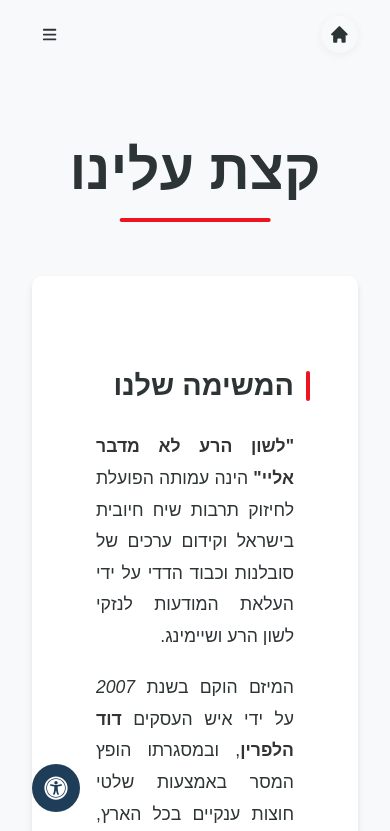
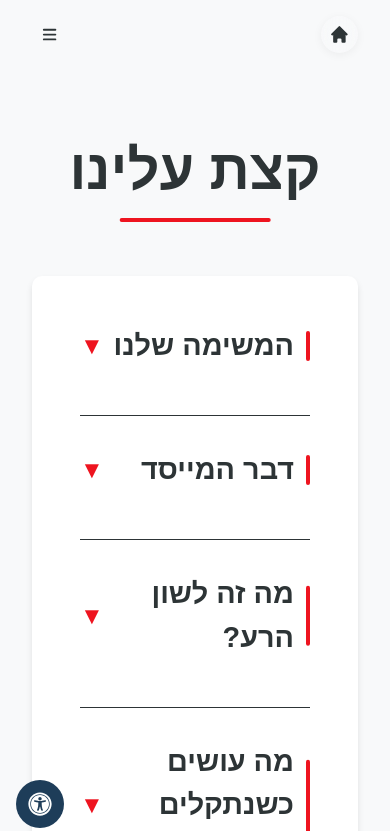
Before and after one commit to michaelhalperin/lashon-arah, a React (Create React App) app: page /about/about-us in a window 390 px wide. Shown: the top 831 px of the page. Built offline with nearby package versions, Linux system fonts and the light colour scheme.

Commit message:
mobile style fixed

```diff
--- a/src/components/common/AccessibilityWidget.js
+++ b/src/components/common/AccessibilityWidget.js
@@ -9,6 +9,10 @@ const Widget = styled(motion.div)`
   left: 2rem;
   bottom: 2rem;
   z-index: 1000;
+  @media (max-width: 768px) {
+    left: 1rem;
+    bottom: 1rem;
+  }
 `;
 
 const ToggleButton = styled(motion.button)`
--- a/src/components/common/ScrollToTop.js
+++ b/src/components/common/ScrollToTop.js
@@ -19,6 +19,10 @@ const ScrollButton = styled(motion.button)`
   border: none;
   box-shadow: 0 2px 4px rgba(0, 0, 0, 0.2);
   z-index: 1000;
+  @media (max-width: 768px) {
+    bottom: 1rem;
+    right: 1rem;
+  }
 `;
 
 export const ScrollToTop = () => {
--- a/src/pages/Contact.js
+++ b/src/pages/Contact.js
@@ -20,9 +20,10 @@ const ContactInfo = styled.div`
   flex-wrap: wrap;
   padding: 2rem;
 
-  @media (max-width: 768px) {
+  @media (min-width: 768px) {
     flex-direction: column;
     align-items: center;
+    width: 100px;
   }
 `;
 
@@ -94,6 +95,9 @@ const ContentWrapper = styled.div`
     font-size: 1.3rem;
     color: ${({ theme }) => theme.colors.text.primary};
     font-weight: 600;
+    @media (max-width: 768px) {
+      font-size: 1.1rem;
+    }
   }
 `;
 
@@ -158,9 +162,9 @@ export const Contact = () => {
       <Container>
         <PageHeader>
           <motion.h2
-          initial={{ opacity: 0, y: 20 }}
-          whileInView={{ opacity: 1, y: 0 }}
-          transition={{ duration: 0.6 }}
+            initial={{ opacity: 0, y: 20 }}
+            whileInView={{ opacity: 1, y: 0 }}
+            transition={{ duration: 0.6 }}
           >
             צרו קשר
           </motion.h2>
@@ -214,16 +218,16 @@ export const Contact = () => {
             transition: {
               type: "spring",
               stiffness: 200,
-              damping: 20
-            }
+              damping: 20,
+            },
           }}
           exit={{
             opacity: 0,
             x: 100,
             scale: 0.8,
             transition: {
-              duration: 0.3
-            }
+              duration: 0.3,
+            },
           }}
         >
           <motion.span
@@ -233,8 +237,8 @@ export const Contact = () => {
               transition: {
                 delay: 0.1,
                 type: "spring",
-                stiffness: 300
-              }
+                stiffness: 300,
+              },
             }}
           >
             ✓
--- a/src/pages/subpages/AboutUs.js
+++ b/src/pages/subpages/AboutUs.js
@@ -208,6 +208,42 @@ const CardTitle = styled.h4`
   margin: 0;
 `;
 
+const SectionHeader = styled.div`
+  display: flex;
+  align-items: center;
+  justify-content: space-between;
+  cursor: pointer;
+
+  @media (min-width: 1200px) {
+    cursor: default;
+  }
+
+  h3 {
+    margin: 0;
+  }
+`;
+
+const CollapseIcon = styled(motion.span)`
+  display: none;
+  font-size: 1.5rem;
+  color: ${({ theme }) => theme.colors.red};
+
+  @media (max-width: 1200px) {
+    display: block;
+  }
+`;
+
+const SectionContent = styled(motion.div)`
+  @media (max-width: 1200px) {
+    overflow: hidden;
+  }
+
+  @media (min-width: 1201px) {
+    height: auto !important;
+    opacity: 1 !important;
+  }
+`;
+
 const topicsContent = {
   what: {
     title: "המשימה שלנו",
@@ -272,7 +308,6 @@ const topicsContent = {
         <StyledHighlight>לשון הרע לא מדבר אלי</StyledHighlight> בפרס ירושלים
         היוקרתי וזאת רק ההתחלה.
       </>,
-      <StyledLink>הצטרפו גם אתם, יחד אנחנו יכולים להשפיע.</StyledLink>,
     ],
     speak: {
       title: "דבר המייסד",
@@ -477,24 +512,6 @@ const topicsContent = {
       ],
     },
   },
-  //   how: {
-  //     title: "הדרך שלנו",
-  //     content: [
-  //       "אנחנו פועלים במספר מישורים מרכזיים:",
-  //       "חינוך - תכניות חינוכיות בבתי ספר ומוסדות חינוך",
-  //       "הסברה - הרצאות וסדנאות לקהל הרחב",
-  //       "פעילות קהילתית - יצירת מפגשים ואירועים המחברים בין קהילות שונות",
-  //     ],
-  //   },
-  //   vision: {
-  //     title: "החזון שלנו",
-  //     content: [
-  //       "אנו שואפים ליצור חברה ישראלית מאוחדת ומכבדת, בה:",
-  //       "כל אדם מרגיש שייך ומוערך",
-  //       "קיים דיאלוג פתוח ומכבד בין כל חלקי החברה",
-  //       "הגיוון והשוני נתפסים כמקור עוצמה ולא כמכשול",
-  //     ],
-  //   },
 };
 
 const linkCards = [
@@ -523,6 +540,12 @@ const linkCards = [
 export const AboutUs = () => {
   const topic = topicsContent.what;
   const [activeSection, setActiveSection] = useState("main");
+  const [expandedSections, setExpandedSections] = useState({
+    main: false,
+    speak: false,
+    explain: false,
+    toDo: false
+  });
 
   const scrollToSection = (sectionId) => {
     const section = document.getElementById(sectionId);
@@ -555,6 +578,40 @@ export const AboutUs = () => {
     return () => window.removeEventListener("scroll", handleScroll);
   }, []);
 
+  useEffect(() => {
+    const handleResize = () => {
+      if (window.innerWidth > 1200) {
+        setExpandedSections({
+          main: true,
+          speak: true,
+          explain: true,
+          toDo: true
+        });
+      } else {
+        setExpandedSections({
+          main: false,
+          speak: false,
+          explain: false,
+          toDo: false
+        });
+      }
+    };
+
+    window.addEventListener('resize', handleResize);
+    handleResize(); // Initial check
+
+    return () => window.removeEventListener('resize', handleResize);
+  }, []);
+
+  const toggleSection = (sectionId) => {
+    if (window.innerWidth <= 1200) {
+      setExpandedSections(prev => ({
+        ...prev,
+        [sectionId]: !prev[sectionId]
+      }));
+    }
+  };
+
   return (
     <InsiderSection>
       <Container>
@@ -568,90 +625,106 @@ export const AboutUs = () => {
           </motion.h1>
         </PageHeader>
 
-        <Content
-          initial={{ opacity: 0, y: 20 }}
-          animate={{ opacity: 1, y: 0 }}
-          transition={{ duration: 0.6 }}
+        <Content>
+          <motion.div id="main">
+            <SectionHeader onClick={() => toggleSection("main")}>
+              <motion.h3>{topic.title}</motion.h3>
+              <CollapseIcon
+                animate={{ rotate: expandedSections.main ? 180 : 0 }}
               >
-          <motion.div
-            id="main"
-            initial={{ opacity: 0, y: 20 }}
-            animate={{ opacity: 1, y: 0 }}
-            transition={{ delay: 0.5 }}
+                ▼
+              </CollapseIcon>
+            </SectionHeader>
+            <SectionContent
+              animate={{
+                height: expandedSections.main ? "auto" : 0,
+                opacity: expandedSections.main ? 1 : 0
+              }}
+              transition={{ duration: 0.3 }}
             >
-            <motion.h3>{topic.title}</motion.h3>
               {topic.content.map((paragraph, index) => (
-              <motion.p
-                key={`main-${index}`}
-                initial={{ opacity: 0, y: 10 }}
-                animate={{ opacity: 1, y: 0 }}
-                transition={{ delay: 0.7 + 0.2 * index }}
-              >
+                <motion.p key={`main-${index}`}>
                   {paragraph}
                 </motion.p>
               ))}
+            </SectionContent>
           </motion.div>
 
           {topic.speak && (
-            <motion.div
-              id="speak"
-              initial={{ opacity: 0, y: 20 }}
-              animate={{ opacity: 1, y: 0 }}
-              transition={{ delay: 0.5 }}
+            <motion.div id="speak">
+              <SectionHeader onClick={() => toggleSection("speak")}>
+                <motion.h3>{topic.speak.title}</motion.h3>
+                <CollapseIcon
+                  animate={{ rotate: expandedSections.speak ? 180 : 0 }}
                 >
-              <motion.h3>{topic.speak.title}</motion.h3>
+                  ▼
+                </CollapseIcon>
+              </SectionHeader>
+              <SectionContent
+                animate={{
+                  height: expandedSections.speak ? "auto" : 0,
+                  opacity: expandedSections.speak ? 1 : 0
+                }}
+                transition={{ duration: 0.3 }}
+              >
                 {topic.speak.content.map((paragraph, index) => (
-                <motion.p
-                  key={`speak-${index}`}
-                  initial={{ opacity: 0, y: 10 }}
-                  animate={{ opacity: 1, y: 0 }}
-                  transition={{ delay: 0.7 + 0.2 * index }}
-                >
+                  <motion.p key={`speak-${index}`}>
                     {paragraph}
                   </motion.p>
                 ))}
+              </SectionContent>
             </motion.div>
           )}
 
           {topic.explain && (
-            <motion.div
-              id="explain"
-              initial={{ opacity: 0, y: 20 }}
-              animate={{ opacity: 1, y: 0 }}
-              transition={{ delay: 0.5 }}
+            <motion.div id="explain">
+              <SectionHeader onClick={() => toggleSection("explain")}>
+                <motion.h3>{topic.explain.title}</motion.h3>
+                <CollapseIcon
+                  animate={{ rotate: expandedSections.explain ? 180 : 0 }}
                 >
-              <motion.h3>{topic.explain.title}</motion.h3>
+                  ▼
+                </CollapseIcon>
+              </SectionHeader>
+              <SectionContent
+                animate={{
+                  height: expandedSections.explain ? "auto" : 0,
+                  opacity: expandedSections.explain ? 1 : 0
+                }}
+                transition={{ duration: 0.3 }}
+              >
                 {topic.explain.content.map((paragraph, index) => (
-                <motion.p
-                  key={`explain-${index}`}
-                  initial={{ opacity: 0, y: 10 }}
-                  animate={{ opacity: 1, y: 0 }}
-                  transition={{ delay: 0.7 + 0.2 * index }}
-                >
+                  <motion.p key={`explain-${index}`}>
                     {paragraph}
                   </motion.p>
                 ))}
+              </SectionContent>
             </motion.div>
           )}
 
           {topic.toDo && (
-            <motion.div
-              id="toDo"
-              initial={{ opacity: 0, y: 20 }}
-              animate={{ opacity: 1, y: 0 }}
-              transition={{ delay: 0.5 }}
+            <motion.div id="toDo">
+              <SectionHeader onClick={() => toggleSection("toDo")}>
+                <motion.h3>{topic.toDo.title}</motion.h3>
+                <CollapseIcon
+                  animate={{ rotate: expandedSections.toDo ? 180 : 0 }}
                 >
-              <motion.h3>{topic.toDo.title}</motion.h3>
+                  ▼
+                </CollapseIcon>
+              </SectionHeader>
+              <SectionContent
+                animate={{
+                  height: expandedSections.toDo ? "auto" : 0,
+                  opacity: expandedSections.toDo ? 1 : 0
+                }}
+                transition={{ duration: 0.3 }}
+              >
                 {topic.toDo.content.map((paragraph, index) => (
-                <motion.p
-                  key={`todo-${index}`}
-                  initial={{ opacity: 0, y: 10 }}
-                  animate={{ opacity: 1, y: 0 }}
-                  transition={{ delay: 0.7 + 0.2 * index }}
-                >
+                  <motion.p key={`todo-${index}`}>
                     {paragraph}
                   </motion.p>
                 ))}
+              </SectionContent>
             </motion.div>
           )}
         </Content>
```
Lines whose indentation alone changed are shown as unchanged.
